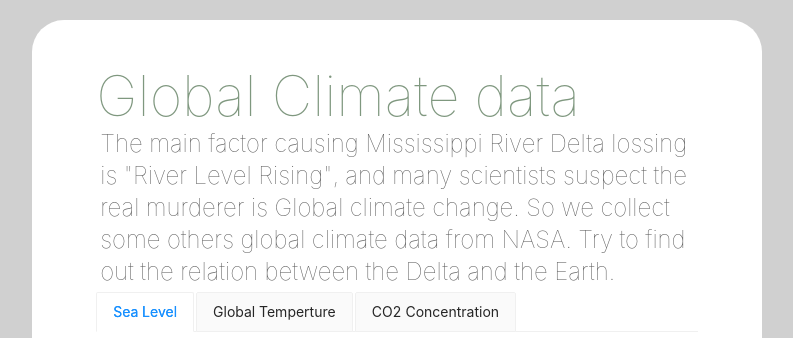
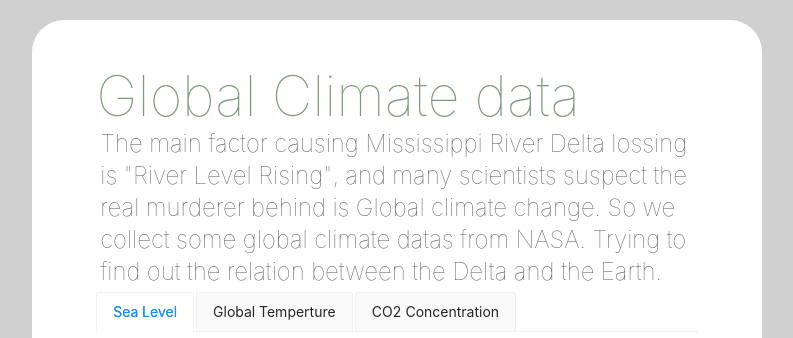
Before and after one commit to YellowJason/nasa_hack, a React (Create React App) app: page / in a window 1280 px wide. Shown: the part 840-1178 px from the top of the page, without its empty margins (243-1036 px from the left). Built offline with nearby package versions, Linux system fonts and the light colour scheme.

Commit message:
fix: text

```diff
--- a/src/App.js
+++ b/src/App.js
@@ -172,8 +172,8 @@ function App() {
       <div style={{ width:'60%', minWidth: '30rem', marginTop: "3rem",  align_self: 'center', padding:'3rem 4rem', background: 'white', borderRadius: '2rem'}}>
         <h1 className='block_title'>Global Climate data</h1>
         <h1 className='intro'>The main factor causing Mississippi River Delta lossing is "River Level Rising",
-        and many scientists suspect the real murderer is Global climate change.
-        So we collect some others global climate data from NASA. Try to find out the relation between the Delta and the Earth.</h1>
+        and many scientists suspect the real murderer behind is Global climate change.
+        So we collect some global climate datas from NASA. Trying to find out the relation between the Delta and the Earth.</h1>
         <Tabs onChange={onChange} type="card" items={items}/>
         <div style={{border: '2px #D0D0D0 solid'}}>
           {imgKey==3? co2Plot : imgKey==2 ? tempPlot:seaPlot}
```
